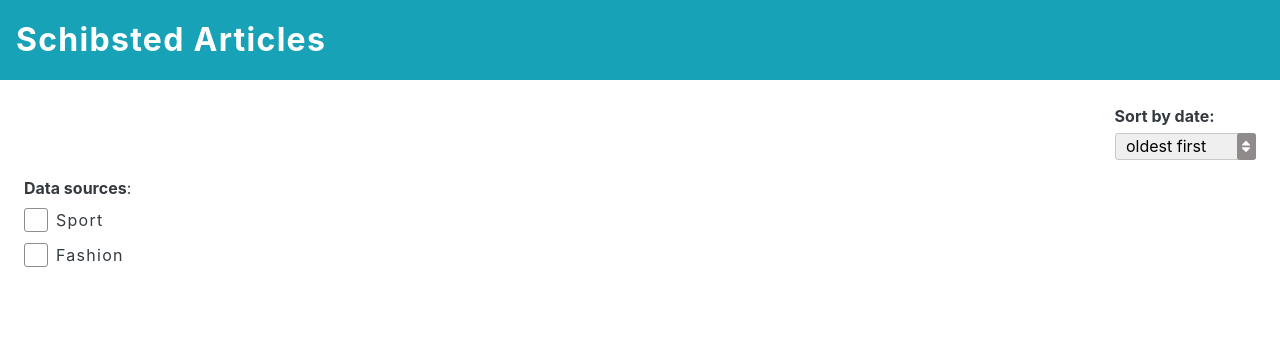
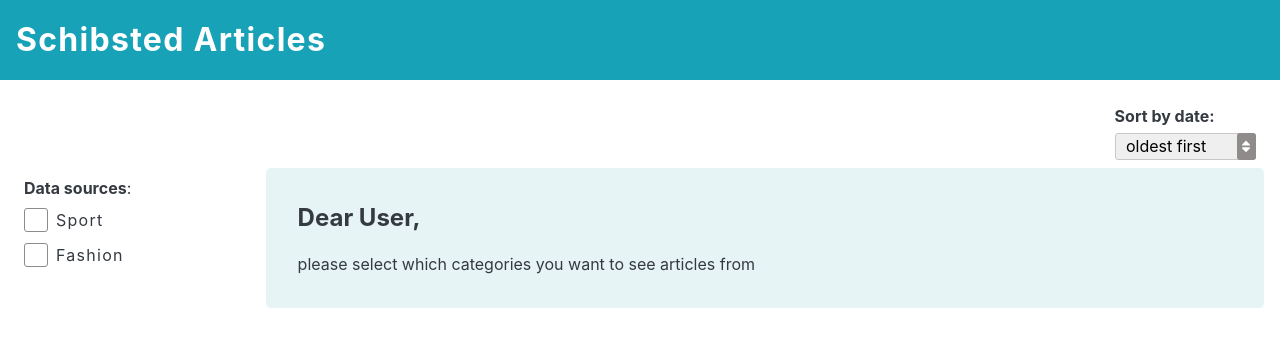
Before and after one commit to lkp25/schibsted, a React app: page / in a window 1280 px wide. Shown: the top 346 px of the page. Built offline with nearby package versions, Linux system fonts and the light colour scheme.

Commit message:
add loader and info message components

```diff
--- a/src/components/articlePreview/ArticlePreview.tsx
+++ b/src/components/articlePreview/ArticlePreview.tsx
@@ -18,7 +18,8 @@
         <h2 className="article_preview_title">{article.title}</h2>
         <h3 className="article_preview_date">{article.date}</h3>
         {/* optional preamble, will render on small mobile screens only */}
-        {/* This will not appear/disappear when window is being resized, but its fine here */}
+        {/* This will not appear/disappear when window is being resized */}
+        {/* should probably be handled with window resize event listener, but here its fine */}
         {window.matchMedia(`all and (max-width: 576px)`).matches ? null : (
           <p className="article_preview_preamble">{article.preamble}</p>
         )}
--- /dev/null
+++ b/src/components/infoMessage/InfoMessage.css
@@ -0,0 +1,6 @@
+.infoMsg {
+  background-color: var(--infoBackgroundColor);
+  color: var(--grayDark);
+  padding: 2rem;
+  border-radius: 5px;
+}
--- /dev/null
+++ b/src/components/infoMessage/InfoMessage.tsx
@@ -0,0 +1,18 @@
+import { FC } from 'react';
+import './InfoMessage.css';
+
+interface InfoMessageProps {
+  message: string;
+}
+const InfoMessage: FC<InfoMessageProps> = ({ message }) => {
+  return (
+    <>
+      <div className="infoMsg">
+        <h2 style={{ marginBottom: '1rem' }}>Dear User,</h2>
+        <p>{message}</p>
+      </div>
+    </>
+  );
+};
+
+export default InfoMessage;
--- /dev/null
+++ b/src/components/infoMessage/index.tsx
@@ -0,0 +1 @@
+export { default } from './InfoMessage';
--- /dev/null
+++ b/src/components/loader/Loader.tsx
@@ -0,0 +1,11 @@
+import { FC } from 'react';
+
+const Loader: FC = () => {
+  return (
+    <div className="loader_container">
+      <span className="loader"></span>
+    </div>
+  );
+};
+
+export default Loader;
--- /dev/null
+++ b/src/components/loader/index.tsx
@@ -0,0 +1 @@
+export { default } from './Loader';
--- a/src/index.css
+++ b/src/index.css
@@ -3,7 +3,8 @@
   --indigo: #6610f2;
   --purple: #6f42c1;
   --pink: #e83e8c;
-  --errorBackgroundColor: rgb(190, 59, 59);
+  --errorBackgroundColor: rgb(210, 92, 92);
+  --infoBackgroundColor: #e7f4f6;
   --red: #dc3545;
   --orange: #fd7e14;
   --yellow: #ffc107;
@@ -125,3 +126,31 @@
   width: 8px;
   fill: var(--white);
 }
+
+/* animated loader */
+.loader_container {
+  display: flex;
+  width: 100%;
+  justify-content: center;
+  align-items: center;
+  padding: 2rem;
+}
+.loader {
+  width: 48px;
+  height: 48px;
+  border: 5px solid var(--primary);
+  border-bottom-color: transparent;
+  border-radius: 50%;
+  display: inline-block;
+  box-sizing: border-box;
+  animation: rotation 1s linear infinite;
+}
+
+@keyframes rotation {
+  0% {
+    transform: rotate(0deg);
+  }
+  100% {
+    transform: rotate(360deg);
+  }
+}
--- a/src/pages/articles/Articles.tsx
+++ b/src/pages/articles/Articles.tsx
@@ -2,6 +2,8 @@
 import SortIcon from '../../assets/icons/SortIcon';
 import ArticlePreview from '../../components/articlePreview';
 import ErrorMessage from '../../components/errorMessage';
+import InfoMessage from '../../components/infoMessage';
+import Loader from '../../components/loader';
 import { getDateInMiliseconds } from '../../utils';
 import './Articles.css';
 
@@ -154,11 +156,14 @@
             </span>
           </div>
         </div>
-        {/* add a CSS spinner here */}
+
+        {/* display loader, api error, info msg  or successfully fetched articles */}
         {isLoading ? (
-          <div>loading</div>
+          <Loader />
         ) : apiResponseError ? (
           <ErrorMessage message={apiResponseError} />
+        ) : articlesToDisplay.length < 1 ? (
+          <InfoMessage message="please select which categories you want to see articles from" />
         ) : (
           <div className="articles__list">
             {articlesToDisplay.sort(getSortMethod()).map((article) => {
```
